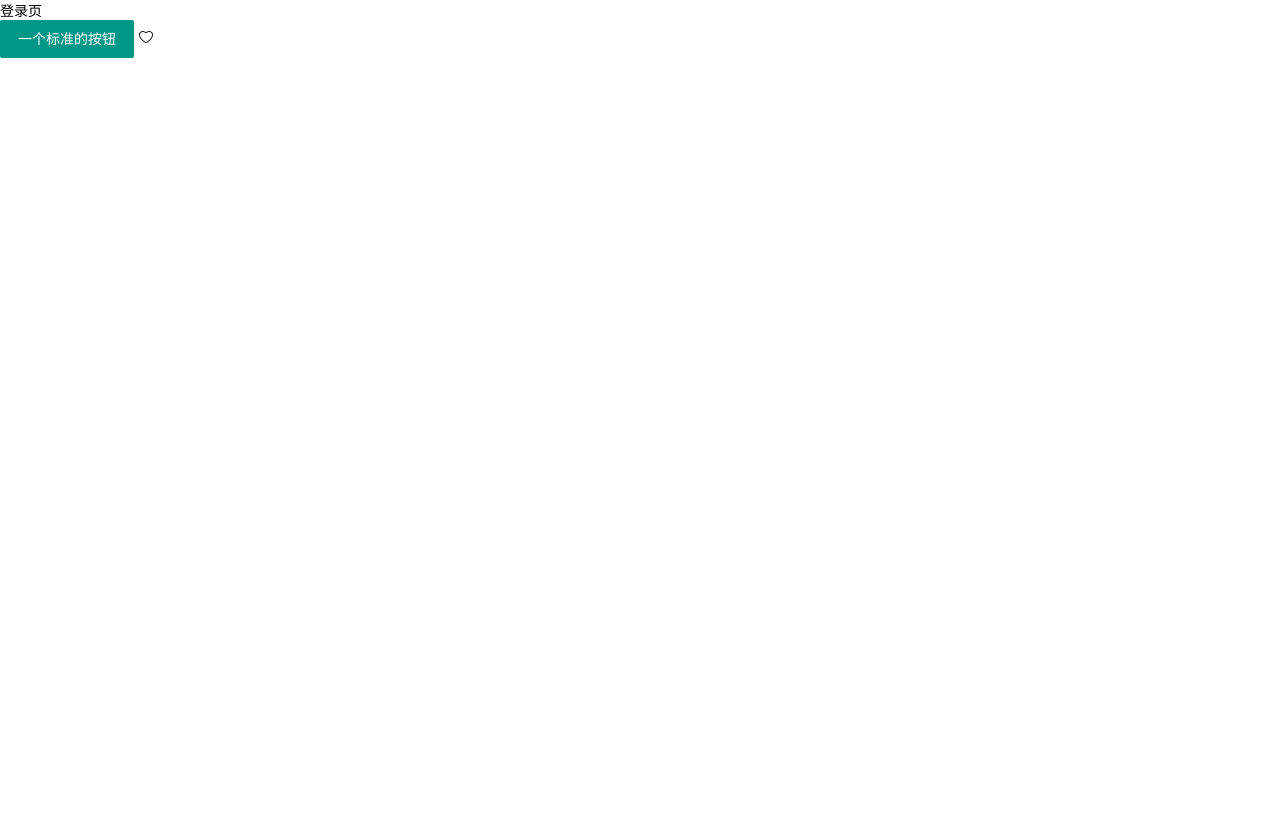
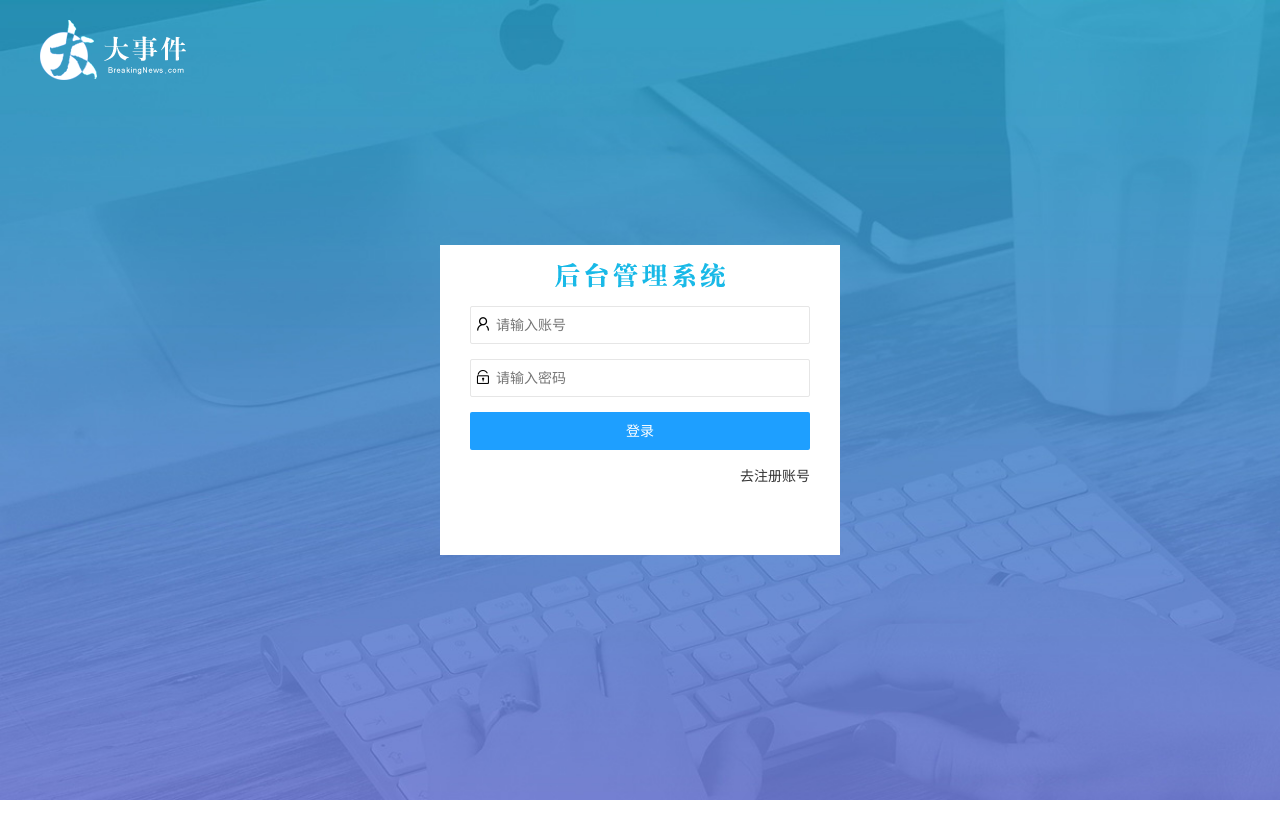
Before and after one commit to Szeyu520/zuoye, a plain HTML site: page login.html in a window 1280 px wide. Drawn offline with Linux system fonts and the light colour scheme.

Commit message:
实现登录也页面的基本布局

```diff
--- a/login.html
+++ b/login.html
@@ -1,14 +1,48 @@
 <!DOCTYPE html>
 <html lang="zh-CN">
+
 <head>
     <meta charset="UTF-8">
     <meta name="viewport" content="width=device-width, initial-scale=1.0">
     <title>Document</title>
     <link rel="stylesheet" type="text/css" href="./assets/lib/layui/css/layui.css">
+    <link rel="stylesheet" type="text/css" href="./assets/css/login.css">
 </head>
+
 <body>
-    <div>登录页</div>
-    <button type="button" class="layui-btn">一个标准的按钮</button>
-    <i class="layui-icon layui-icon-heart"></i>
+    <div id="logo">
+        <img src="./assets/images/logo.png" />
+    </div>
+    <!-- logo区 end -->
+
+    <!-- 登录区 start -->
+    <div id="login">
+        <!-- 标题图片 -->
+        <img class="login_title" src="./assets/images/login_title.png" />
+        <!-- 表单区 -->
+        <form class="layui-form" action="">
+            <!-- 第一行： 用户名 -->
+            <div class="layui-form-item">
+                <i class="layui-icon layui-icon-username"></i>
+                <input type="text" name="username" required lay-verify="required" placeholder="请输入账号" autocomplete="off"
+                    class="layui-input">
+            </div>
+            <!-- 第二行： 密码 -->
+            <div class="layui-form-item">
+                <i class="layui-icon layui-icon-password"></i>
+                <input type="password" name="password" required lay-verify="required" placeholder="请输入密码"
+                    autocomplete="off" class="layui-input">
+            </div>
+            <!-- 第三行：登录按钮 -->
+            <div class="layui-form-item">
+                <button class="layui-btn layui-btn-fluid layui-bg-blue" lay-submit lay-filter="formDemo">登录</button>
+            </div>
+            <!-- 第四行：去注册 -->
+            <div class="goto-register">
+                <a href="javascript:;">去注册账号</a>
+            </div>
+        </form>
+    </div>
 </body>
+
 </html>
```
